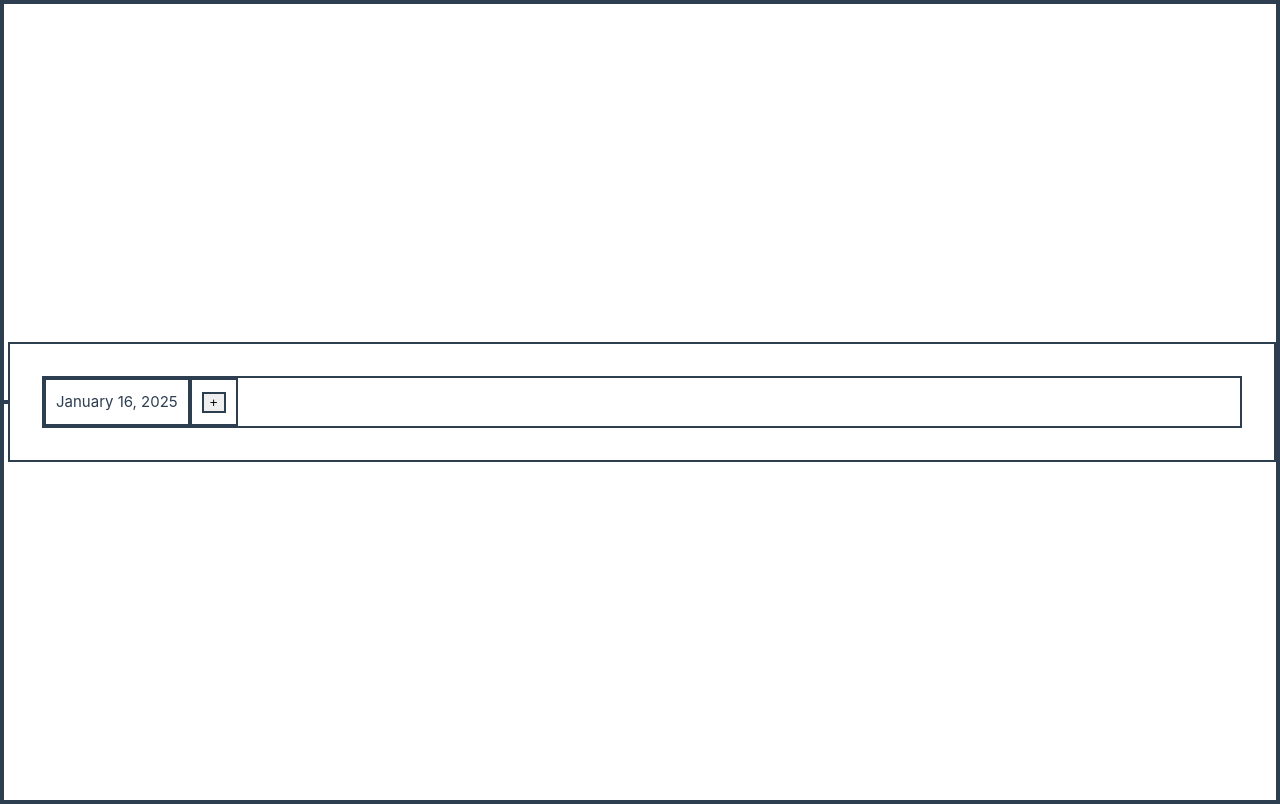
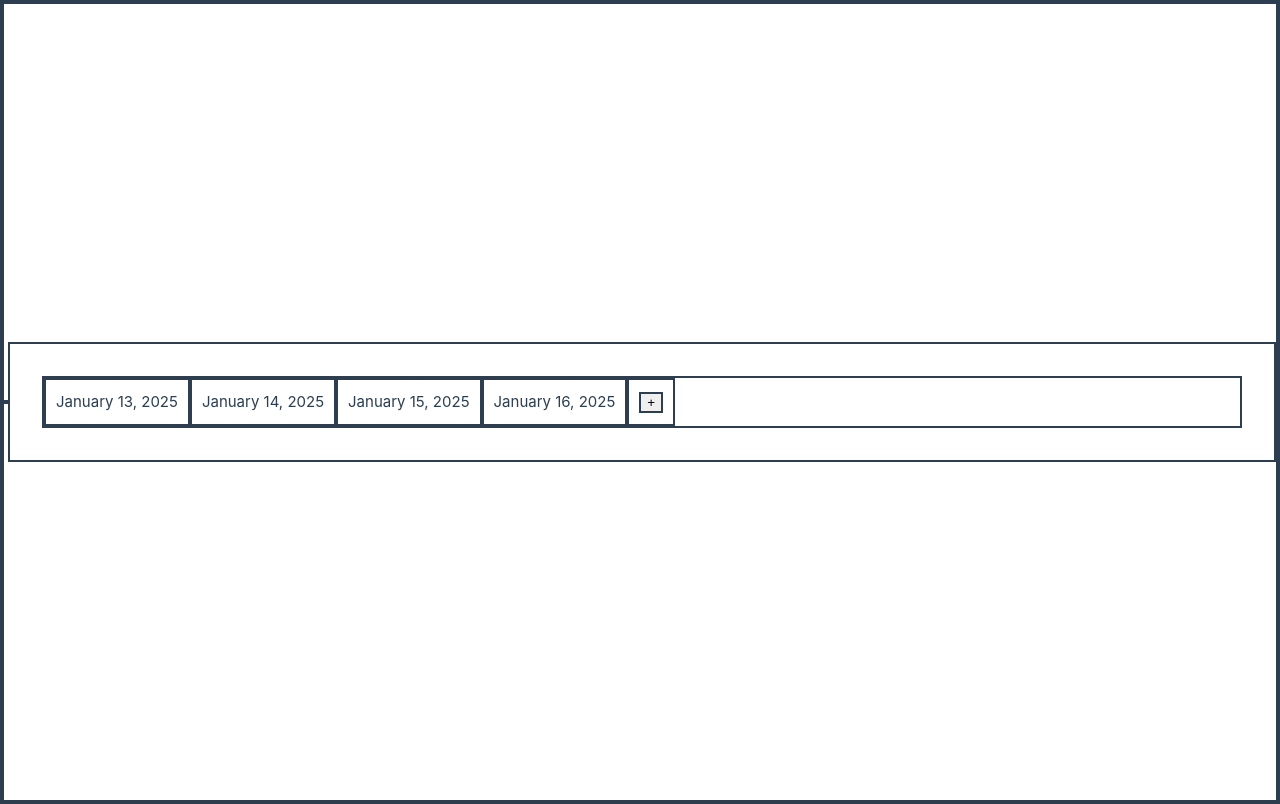
Before and after one commit to AbobaShlepa/calories, a Vue app: page / in a window 1280 px wide. Built offline with nearby package versions, Linux system fonts and the light colour scheme; the HTML template or start-up script is replaced by a standard one.

Commit message:
Updated logic

```diff
--- a/src/App.vue
+++ b/src/App.vue
@@ -1,11 +1,13 @@
 <script setup lang="ts">
 import DaySelector from './components/DaySelector.vue';
+import MealContainer from './components/MealContainer.vue';
 
 
 </script>
 
 <template>
   <DaySelector />
+  <MealContainer />
 </template>
 
 <style></style>
--- a/src/components/AddMealControl.vue
+++ b/src/components/AddMealControl.vue
@@ -1,13 +1,23 @@
 <script setup lang='ts'>
+import useDaysStore from '@/stores/days';
 import { useMealsStore } from '@/stores/meals';
-import { ref } from 'vue';
+import { storeToRefs } from 'pinia';
+import { computed, ref } from 'vue';
+
+const daysStore = useDaysStore();
+const { days } = storeToRefs(daysStore);
+const activeDay = computed(() => {
+  return days.value.find(x => x.active);
+})
 
 const { addMeal } = useMealsStore();
+const { addMealForDay } = daysStore;
 
 const name = ref('');
 
 const onClick = () => {
-  addMeal(name.value)
+  const mealId = addMeal(name.value)
+  addMealForDay(activeDay.value?.date!, mealId);
 }
 </script>
 
--- a/src/components/MealContainer.vue
+++ b/src/components/MealContainer.vue
@@ -3,9 +3,13 @@ import { useMealsStore } from '@/stores/meals';
 import { storeToRefs } from 'pinia';
 import FoodContainer from './DishContainer.vue';
 import AddMealControl from './AddMealControl.vue';
+import useDaysStore from '@/stores/days';
+import { computed } from 'vue';
 
-const { mealIds } = defineProps({
-  mealIds: { type: Array<Number>, required: true }
+const daysStore = useDaysStore();
+const { days } = storeToRefs(daysStore);
+const activeDay = computed(() => {
+  return days.value.find(x => x.active);
 })
 
 const mealsStore = useMealsStore();
@@ -14,9 +18,9 @@ const { meals } = storeToRefs(mealsStore);
 </script>
 
 <template>
-  <div class="wrapper">
-    <FoodContainer v-for="meal in meals.filter(x => mealIds.includes(x.id))" :key="meal.id" :dish-ids="meal.dishIds"
-      :meal-name="meal.name" :meal-id="meal.id" />
+  <div class="wrapper" v-if="activeDay">
+    <FoodContainer v-for="meal in mealsStore.meals.filter(x => activeDay?.mealIds.includes(x.id))" :key="meal.id"
+      :dish-ids="meal.dishIds" :meal-name="meal.name" :meal-id="meal.id" />
     <AddMealControl />
   </div>
 </template>
--- a/src/stores/days.ts
+++ b/src/stores/days.ts
@@ -4,6 +4,21 @@ import { ref } from 'vue'
 
 const useDaysStore = defineStore('days', () => {
   const daysPredefined: IDay[] = [
+    {
+      date: new Date('2025-01-13'),
+      mealIds: [],
+      active: false,
+    },
+    {
+      date: new Date('2025-01-14'),
+      mealIds: [],
+      active: false,
+    },
+    {
+      date: new Date('2025-01-15'),
+      mealIds: [],
+      active: false,
+    },
     {
       date: new Date('2025-01-16'),
       mealIds: [],
@@ -25,7 +40,12 @@ const useDaysStore = defineStore('days', () => {
     days.value = days.value.map((x) => ({ ...x, active: x.date === date }))
   }
 
-  return { days, addDay, selectDay }
+  function addMealForDay(date: Date, mealId: number) {
+    const day = days.value.find((x) => x.date === date)!
+    day.mealIds.push(mealId)
+  }
+
+  return { days, addDay, selectDay, addMealForDay }
 })
 
 export default useDaysStore
--- a/src/stores/meals.ts
+++ b/src/stores/meals.ts
@@ -8,12 +8,14 @@ export const useMealsStore = defineStore('meals', () => {
   const defaultMeals: IMeal[] = []
   const meals = ref(defaultMeals)
 
-  function addMeal(name: string) {
+  function addMeal(name: string): number {
     meals.value.push({
       id: counter++,
       name,
       dishIds: [],
     })
+
+    return counter - 1
   }
 
   function updateMeal(mealId: number, dishId: number) {
```
